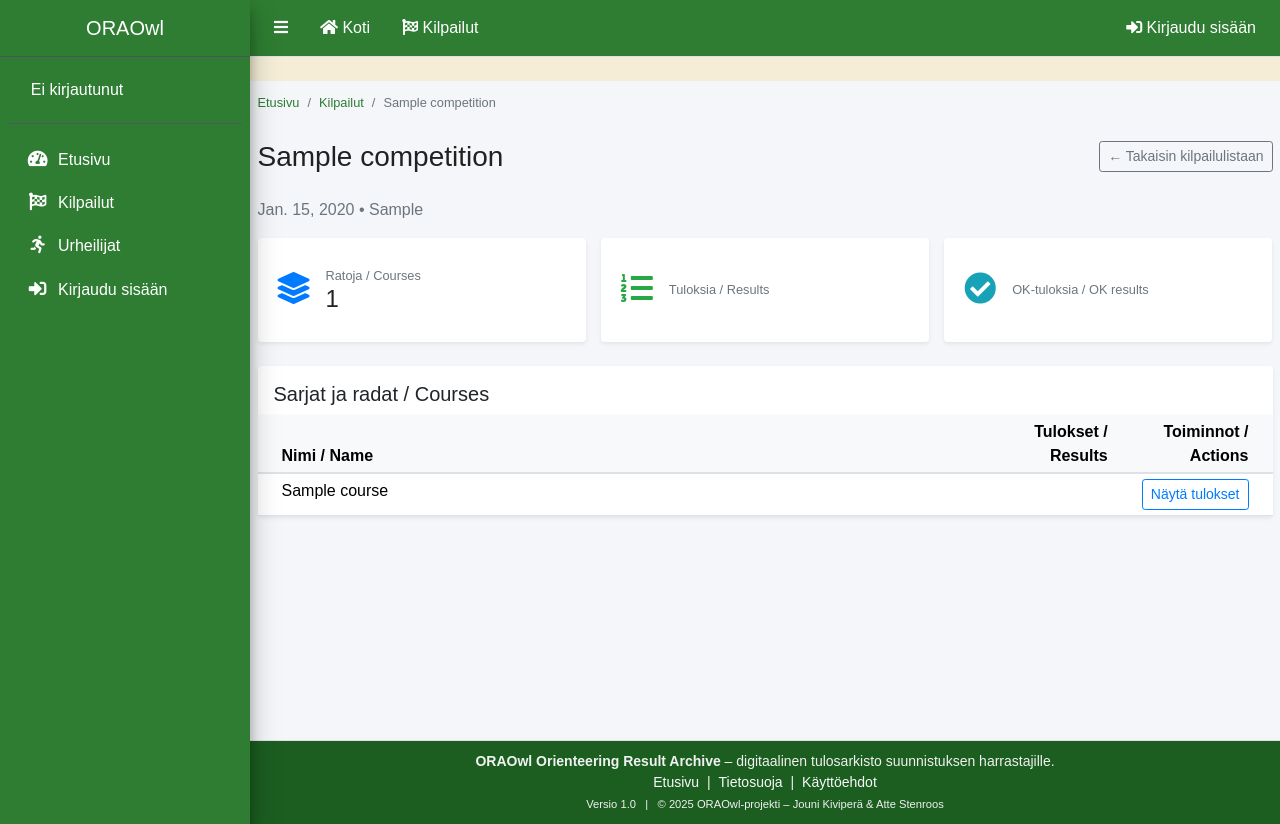
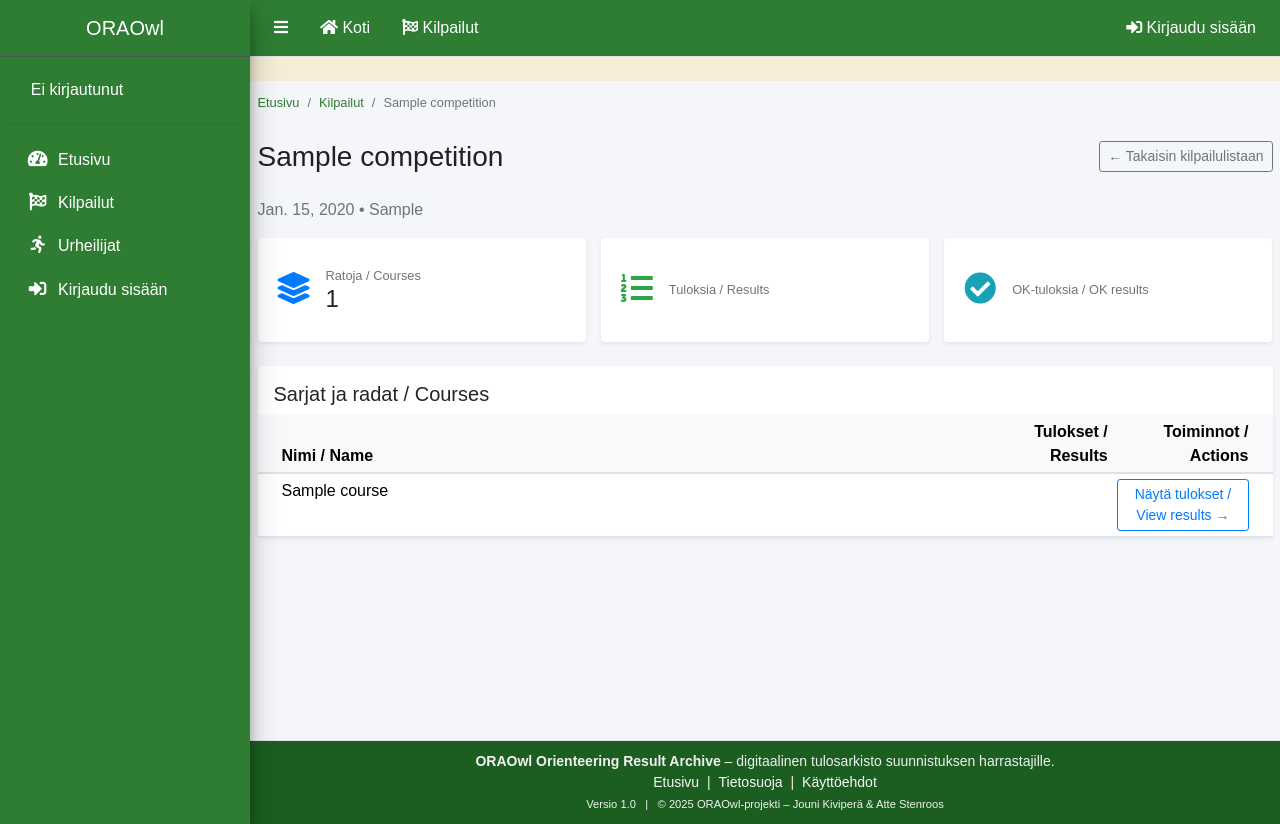
Before and after one commit to jounikivi/oraowl, a Django app: page /kilpailut/00000000-0000-0000-0000-000000000001/ in a window 1280 px wide. Run offline with Django 5.2, Linux system fonts and the light colour scheme; tables that the repository leaves empty hold one stand-in row (values such as "Sample post"); style sheets or scripts are compiled from the project's sources; some libraries are stand-ins or nearby versions.

Commit message:
korjauksia

```diff
--- a/oraw_app/templates/oraw_app/competitions/competition_detail.html
+++ b/oraw_app/templates/oraw_app/competitions/competition_detail.html
@@ -142,11 +142,13 @@
                     {{ course.results_count|default:"" }}
                   </td>
                   <td class="text-end">
-                    <a href="{% url 'oraw_app:course_results' competition.id course.id %}"
-                       class="btn btn-outline-primary btn-sm">
-                      Näytä tulokset
-                    </a>
-                  </td>
+                    <a href="{% url 'oraw_app:course_results' competition_id=competition.pk pk=course.pk %}"
+                    class="btn btn-outline-primary btn-sm"
+                    >
+                    Näytä tulokset / View results →
+                  </a>
+                </td>
+
                 </tr>
               {% endfor %}
             </tbody>
--- a/oraw_app/urls.py
+++ b/oraw_app/urls.py
@@ -26,29 +26,26 @@ urlpatterns = [
     ),
 
     # ------------------------------------------------------------------------
-    # Kilpailut
-    # ------------------------------------------------------------------------
+    # # Kilpailut / Competitions
+    # # ------------------------------------------------------------------------
     path(
         "kilpailut/",
         views.CompetitionListView.as_view(),
         name="competition_list",
-    ),
+        ),
+    # Radan tulossivu: /kilpailut/<kilpailu_id>/sarjat/<rata_id>/
+    path(
+        "kilpailut/<uuid:competition_id>/sarjat/<uuid:pk>/",
+        views.CourseResultsView.as_view(),
+        name="course_results",
+        ),
+    # Kilpailun perusnäkymä: /kilpailut/<kilpailu_id>/
     path(
         "kilpailut/<uuid:pk>/",
         views.CompetitionDetailView.as_view(),
         name="competition_detail",
-    ),
-    path(
-        "kilpailut/<uuid:competition_id>/sarjat/<uuid:pk>/",
-        views.CourseResultsView.as_view(),
-        name="course_results",
-    ),
+        ),
 
-    path(
-        "tulos/<uuid:pk>/",
-        views.ResultDetailView.as_view(),
-        name="result_detail",
-    ),
 
     # ------------------------------------------------------------------------
     # Urheilijat
```
